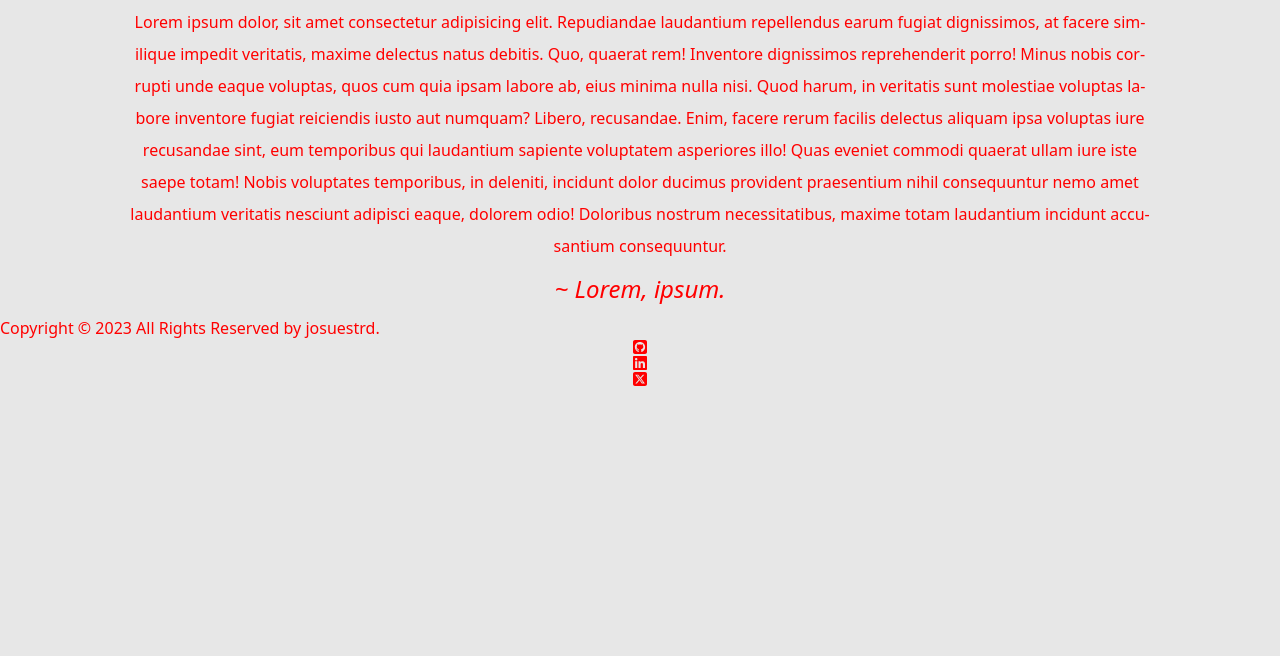
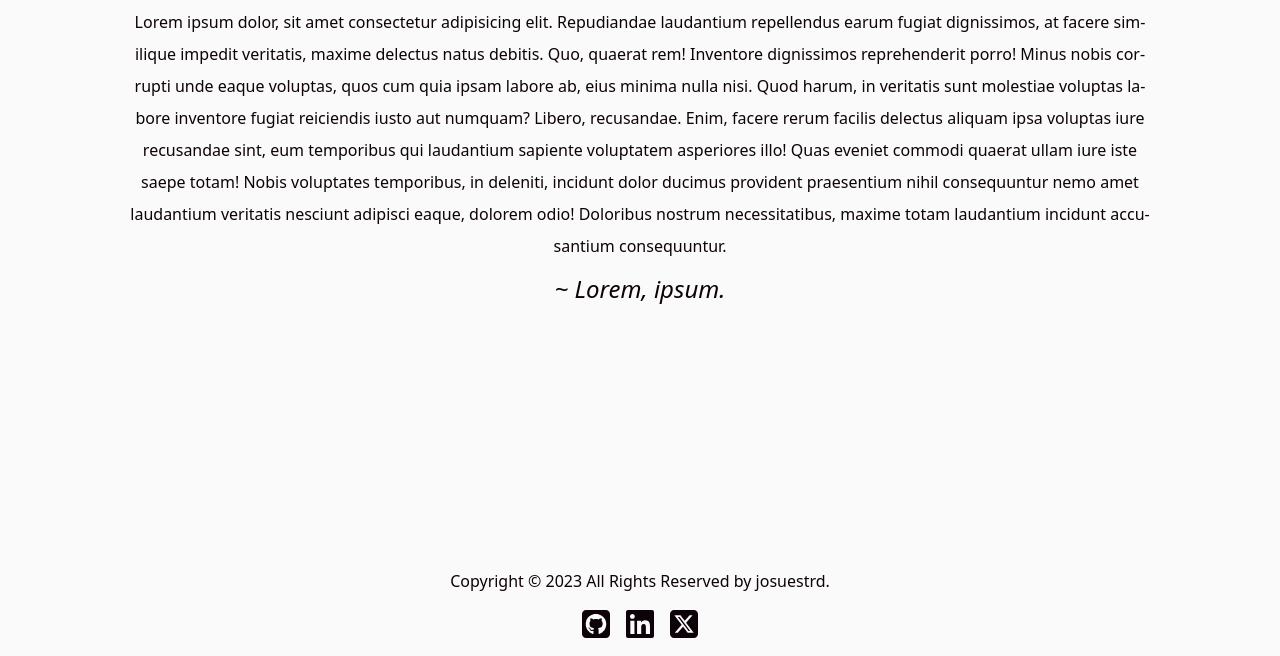
Before and after one commit to JosueEstrada/dark-light-switch, a website built with Vite: page index.html in a window 1280 px wide. Shown: the part 144-800 px from the top of the page. Built offline with nearby package versions, Linux system fonts and the light colour scheme.

Commit message:
Update color scheme and font family

```diff
--- a/src/scss/_themes.scss
+++ b/src/scss/_themes.scss
@@ -4,26 +4,26 @@
 
 @media (prefers-color-scheme: light) {
   :root {
-    --primary-color: red;
-    --secondary-color: #e7e7e7;
+    --primary-color: hsl(327, 73%, 3%);
+    --secondary-color: hsl(0, 0%, 98%);
   }
 }
 
 @media (prefers-color-scheme: dark) {
   :root {
-    --primary-color: rgb(0, 255, 0);
-    --secondary-color: hsl(0, 0%, 10%);
+    --primary-color: hsl(111, 100%, 54%);
+    --secondary-color: hsl(327, 73%, 3%);
   }
 }
 
 html[data-theme="light"] {
-  --primary-color: red;
-  --secondary-color: #e7e7e7;
+  --primary-color: hsl(327, 73%, 3%);
+  --secondary-color: hsl(0, 0%, 98%);
 }
 
 html[data-theme="dark"] {
-  --primary-color: rgb(0, 255, 0);
-  --secondary-color: hsl(0, 0%, 10%);
+  --primary-color: hsl(111, 100%, 54%);
+  --secondary-color: hsl(327, 73%, 3%);
 }
 
 /* .dark-mode {
--- a/src/scss/_variables.scss
+++ b/src/scss/_variables.scss
@@ -1,9 +1,9 @@
 @import url(https://fonts.googleapis.com/css2?family=Material+Symbols+Outlined:opsz,wght,FILL,GRAD@20..48,100..700,0..1,-50..200);
 
 body {
-  font-family: "Gulim", "Dotum", system-ui, -apple-system, BlinkMacSystemFont,
-    "Segoe UI", Roboto, Oxygen, Ubuntu, Cantarell, "Open Sans", "Helvetica Neue",
-    sans-serif;
+  font-family: "Gulim", "Dotum", "Malgun Gothic", mgwoff, mgeot, system-ui,
+    -apple-system, BlinkMacSystemFont, "Segoe UI", Roboto, Oxygen, Ubuntu,
+    Cantarell, "Open Sans", "Helvetica Neue", sans-serif;
 }
 
 /* STYLE GOOGLE SYMBOL ICONS */
--- a/src/scss/main.scss
+++ b/src/scss/main.scss
@@ -2,6 +2,11 @@
 @use "breakpoints";
 @use "variables";
 @use "themes";
+
+body {
+  display: flex;
+  flex-direction: column;
+}
 
 .header {
   display: flex;
@@ -9,7 +14,7 @@
   align-items: center;
   flex-direction: row;
   width: 80%;
-  margin: auto;
+  margin: 0 auto;
   gap: 2rem;
   height: 64px;
   &__logo {
@@ -78,3 +83,21 @@
     margin-bottom: 1rem;
   }
 }
+
+.footer {
+  margin-top: auto;
+  margin-bottom: 1rem;
+  &__text {
+    text-align: center;
+  }
+  &__icons {
+    display: flex;
+    justify-content: center;
+    gap: 1rem;
+    margin-top: 1rem;
+
+    svg {
+      height: 2rem;
+    }
+  }
+}
```
